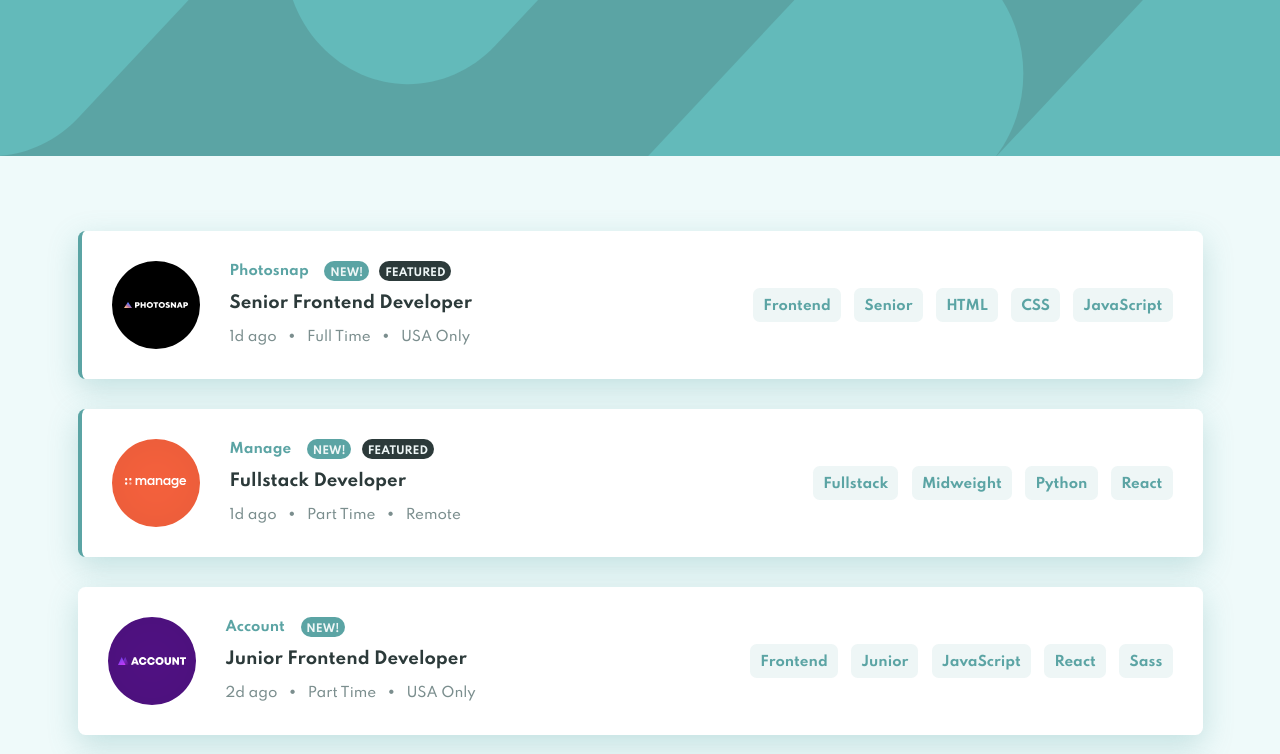
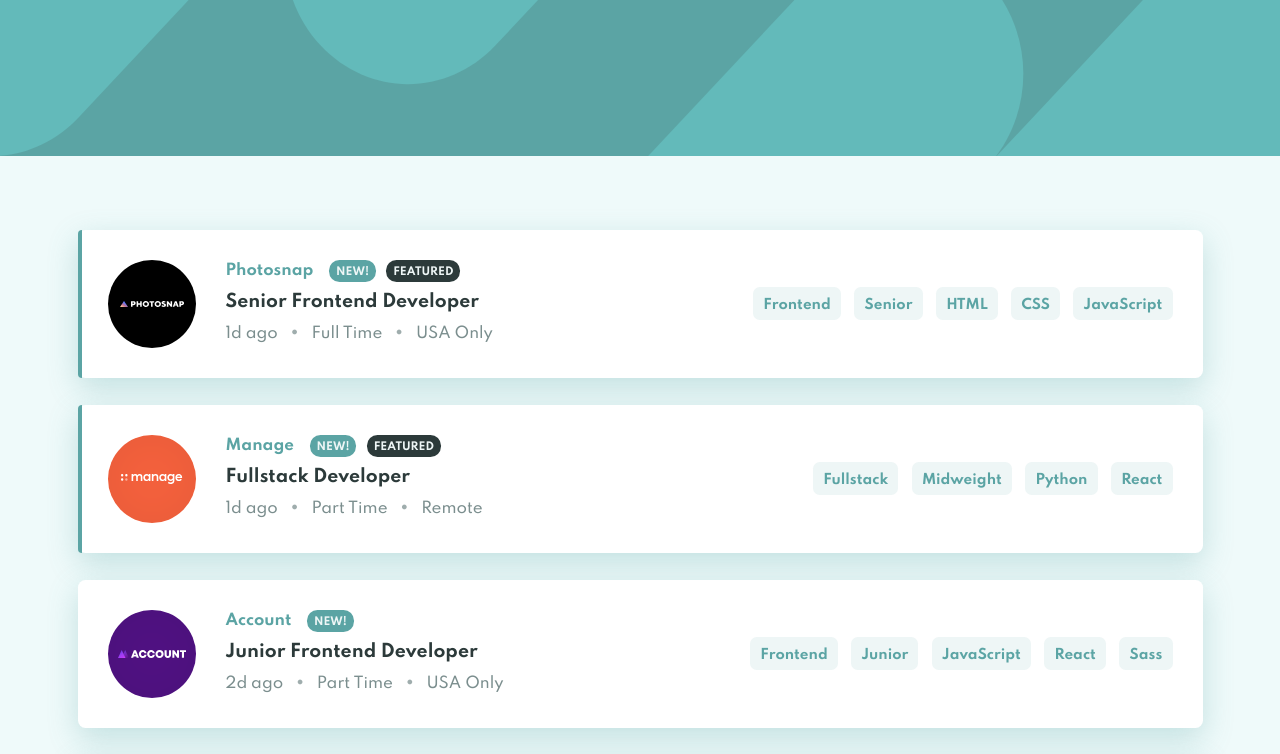
Before and after one commit to jakubjanik1/job-listings-with-filtering, a Vue app: page / in a window 1280 px wide. Shown: the top 754 px of the page. Built offline with nearby package versions, Linux system fonts and the light colour scheme.

Commit message:
Update styles of Job component

```diff
--- a/src/components/Job.vue
+++ b/src/components/Job.vue
@@ -63,14 +63,22 @@ $logo-size: 88px;
   max-width: 1125px;
   display: flex;
   padding: 2em;
-  margin: 1em;
+  margin: 0.9em;
   box-sizing: border-box;
   background: #fff;
   box-shadow: 0 10px 30px rgba(91, 164, 164, 0.3);
   border-radius: 0.5em;
+  position: relative;
 
-  &--featured {
-    border-left: 4px solid hsl(180, 29%, 50%);
+  &--featured::before {
+    content: "";
+    height: 100%;
+    width: 4px;
+    background: hsl(180, 29%, 50%);
+    position: absolute;
+    top: 0;
+    left: 0;
+    border-radius: 0.5em 0 0 0.5em;
   }
 
   &__info {
@@ -87,7 +95,6 @@ $logo-size: 88px;
 
   &__company {
     font-weight: 700;
-    font-size: 0.9em;
     color: hsl(180, 29%, 50%);
   }
 
@@ -96,7 +103,7 @@ $logo-size: 88px;
     border-radius: 1em;
     font-weight: 700;
     font-size: 0.7em;
-    padding: 0.55em;
+    padding: 0.65em;
     height: 0.85em;
   }
 
@@ -115,7 +122,7 @@ $logo-size: 88px;
   &__position {
     color: hsl(180, 14%, 20%);
     font-weight: 700;
-    font-size: 1.1em;
+    font-size: 1.15em;
     transition: color 300ms;
 
     &:hover {
@@ -127,7 +134,6 @@ $logo-size: 88px;
   &__additional-info {
     color: hsl(180, 8%, 52%);
     font-weight: 500;
-    font-size: 0.9em;
     display: flex;
     margin: 0;
   }
@@ -140,6 +146,7 @@ $logo-size: 88px;
 
     &::before {
       content: "\00a0\00a0•\00a0\00a0";
+      color: lighten(hsl(180, 8%, 52%), 13%);
       font-size: 1.5em;
     }
   }
```
